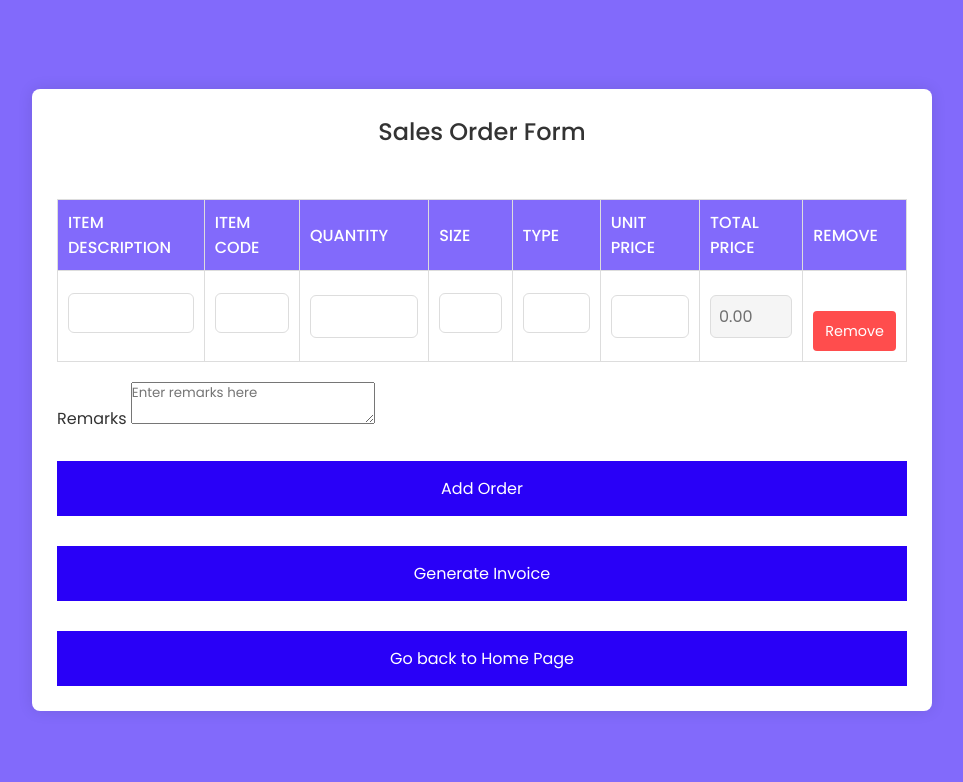
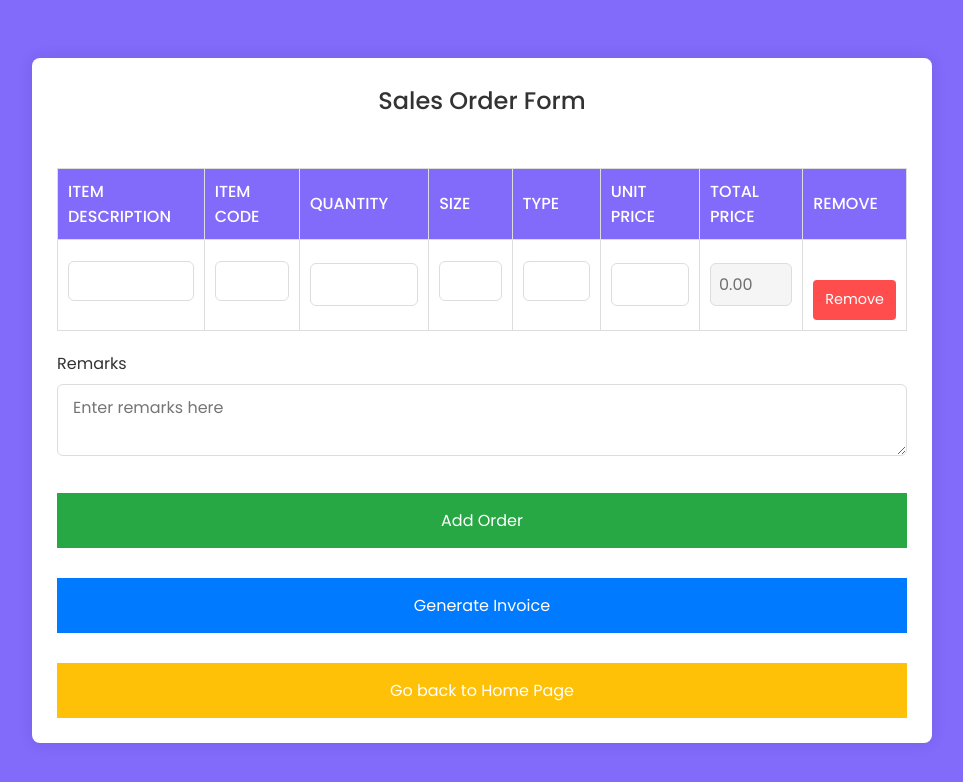
Before and after one commit to bpgsiform/Sales-order-form, a website: page page2.html in a window 1280 px wide. Shown: the whole page, without its empty margins (158-1121 px from the left). Drawn offline with Linux system fonts and the light colour scheme.

Commit message:
style.css

```diff
--- a/style.css
+++ b/style.css
@@ -47,7 +47,7 @@ body {
   color: #333;
 }
 
-.form :where(.input-box input, .select-box) {
+.form :where(.input-box input, .input-box textarea, .select-box) {
   position: relative;
   height: 50px;
   width: 100%;
@@ -60,7 +60,13 @@ body {
   padding: 0 15px;
 }
 
-.input-box input:focus {
+.input-box textarea {
+  height: auto;
+  padding: 10px 15px;
+  resize: vertical;
+}
+
+.input-box input:focus, .input-box textarea:focus {
   box-shadow: 0 1px 0 rgba(0, 0, 0, 0.1);
 }
 
@@ -126,11 +132,23 @@ body {
   border: none;
   cursor: pointer;
   transition: all 0.2s ease;
-  background: rgb(41, 0, 247); /* Set the default background color for other buttons */
 }
 
 .form button:hover {
-  background: rgb(88, 56, 250);
+  opacity: 0.9;
+}
+
+/* Button Colors */
+.add-order-btn {
+  background-color: #28a745; /* Green for Add Order */
+}
+
+.generate-invoice-btn {
+  background-color: #007bff; /* Blue for Generate Invoice */
+}
+
+.go-back-btn {
+  background-color: #ffc107; /* Yellow for Go Back */
 }
 
 /* Responsive */
```
